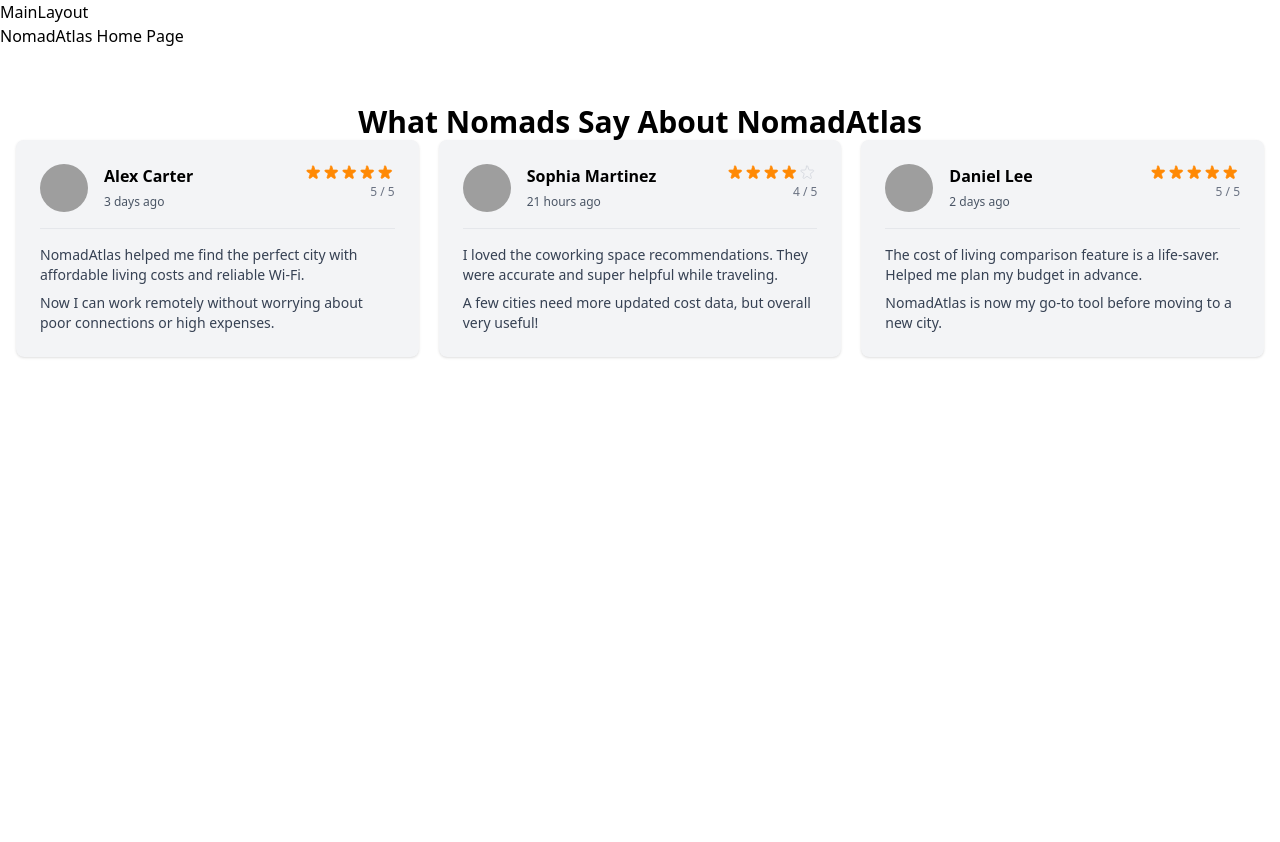
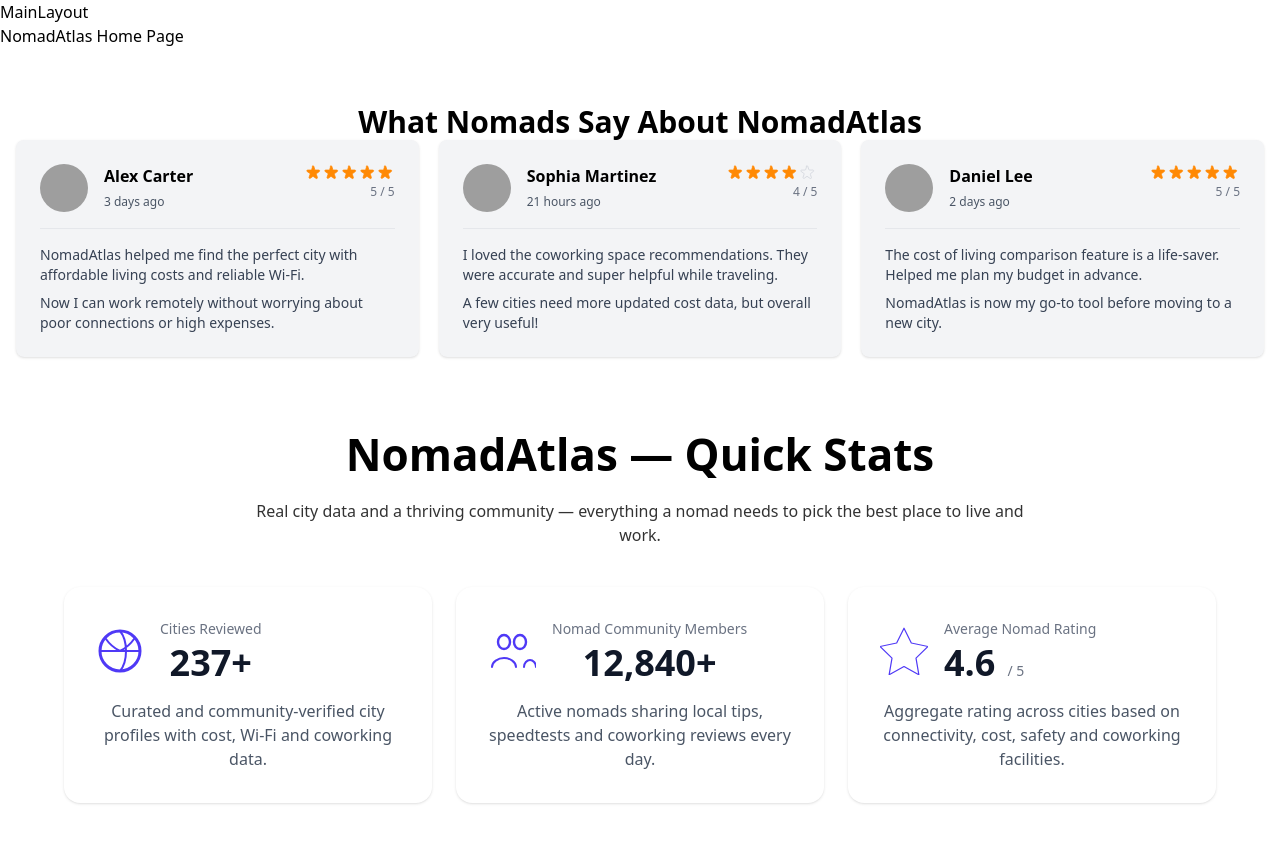
Before and after one commit to abdulbariks/NomadAtlas-Client, a React (Vite) app: page / in a window 1280 px wide. Before the commit the page ends 800 px from the top, so only its background shows below. Built offline with nearby package versions, Linux system fonts and the light colour scheme; grey boxes are pictures that could not be loaded.

Commit message:
Milestones added

```diff
--- a/package.json
+++ b/package.json
@@ -12,6 +12,7 @@
   "dependencies": {
     "@tailwindcss/vite": "^4.1.13",
     "react": "^19.1.1",
+    "react-countup": "^6.5.3",
     "react-dom": "^19.1.1",
     "react-router": "^7.9.1",
     "tailwindcss": "^4.1.13"
--- /dev/null
+++ b/src/components/Milestones.jsx
@@ -0,0 +1,103 @@
+import React from "react";
+import CountUp from "react-countup";
+
+const IconGlobe = ({ className = "w-10 h-10" }) => (
+  <svg className={className} viewBox="0 0 24 24" fill="none" aria-hidden>
+    <path d="M12 2a10 10 0 100 20 10 10 0 000-20z" stroke="currentColor" strokeWidth="1.5" strokeLinecap="round" strokeLinejoin="round"/>
+    <path d="M2 12h20M12 2c2.5 3 3 7 3 10s-.5 7-3 10M5 6c2 3 5 5 7 6 2-1 5-3 7-6" stroke="currentColor" strokeWidth="1" strokeLinecap="round" strokeLinejoin="round"/>
+  </svg>
+);
+
+const IconUsers = ({ className = "w-10 h-10" }) => (
+  <svg className={className} viewBox="0 0 24 24" fill="none" aria-hidden>
+    <path d="M16 11c1.657 0 3-1.567 3-3.5S17.657 4 16 4s-3 1.567-3 3.5S14.343 11 16 11zM8 11c1.657 0 3-1.567 3-3.5S9.657 4 8 4 5 5.567 5 7.5 6.343 11 8 11z" stroke="currentColor" strokeWidth="1.2" strokeLinecap="round" strokeLinejoin="round"/>
+    <path d="M2 20c0-2.5 3-4.5 6-4.5s6 2 6 4.5M18 20c0-2 1.5-3.5 3-3.5s3 1.5 3 3.5" stroke="currentColor" strokeWidth="1" strokeLinecap="round" strokeLinejoin="round"/>
+  </svg>
+);
+
+const IconStar = ({ className = "w-10 h-10" }) => (
+  <svg className={className} viewBox="0 0 24 24" fill="none" aria-hidden>
+    <path d="M12 .587l3.668 7.431L24 9.748l-6 5.848 1.416 8.264L12 19.771 4.584 23.86 6 15.596 0 9.748l8.332-1.73L12 .587z" stroke="currentColor" strokeWidth="0.6" strokeLinecap="round" strokeLinejoin="round" />
+  </svg>
+);
+
+const Milestones = () => {
+  return (
+    <div className="text-center mt-10 flex flex-col items-center px-4">
+      <div className="max-w-3xl">
+        <h1 className="text-[2.25rem] md:text-[2.75rem] font-extrabold">NomadAtlas — Quick Stats</h1>
+        <p className="font-medium opacity-80 mt-3">
+          Real city data and a thriving community — everything a nomad needs to pick the best place to live and work.
+        </p>
+      </div>
+
+      <div className="mb-10 md:flex md:flex-row md:gap-6 md:mt-10 flex flex-col gap-6 mt-10 w-full max-w-6xl">
+        {/* Cities Reviewed */}
+        <div className="flex-1 bg-white px-8 py-8 rounded-2xl flex flex-col gap-4 items-start shadow-sm">
+          <div className="flex items-center gap-4">
+            <div className="text-indigo-600">
+              <IconGlobe className="w-12 h-12" />
+            </div>
+            <div>
+              <div className="text-sm text-gray-500">Cities Reviewed</div>
+              <div className="text-4xl font-extrabold mt-1 text-gray-900">
+                <CountUp duration={3} enableScrollSpy scrollSpyDelay={200} end={237} />+
+              </div>
+            </div>
+          </div>
+          <p className="text-gray-600">
+            Curated and community-verified city profiles with cost, Wi-Fi and coworking data.
+          </p>
+        </div>
+
+        {/* Nomad Community Members */}
+        <div className="flex-1 bg-white px-8 py-8 rounded-2xl flex flex-col gap-4 items-start shadow-sm">
+          <div className="flex items-center gap-4">
+            <div className="text-indigo-600">
+              <IconUsers className="w-12 h-12" />
+            </div>
+            <div>
+              <div className="text-sm text-gray-500">Nomad Community Members</div>
+              <div className="text-4xl font-extrabold mt-1 text-gray-900">
+                <CountUp duration={3} enableScrollSpy scrollSpyDelay={200} end={12840} />+
+              </div>
+            </div>
+          </div>
+          <p className="text-gray-600">
+            Active nomads sharing local tips, speedtests and coworking reviews every day.
+          </p>
+        </div>
+
+        {/* Average Nomad Rating */}
+        <div className="flex-1 bg-white px-8 py-8 rounded-2xl flex flex-col gap-4 items-start shadow-sm">
+          <div className="flex items-center gap-4">
+            <div className="text-indigo-600">
+              <IconStar className="w-12 h-12" />
+            </div>
+            <div>
+              <div className="text-sm text-gray-500">Average Nomad Rating</div>
+              <div className="flex items-baseline gap-3 mt-1">
+                <div className="text-4xl font-extrabold text-gray-900">
+                  <CountUp
+                    duration={3}
+                    enableScrollSpy
+                    scrollSpyDelay={200}
+                    end={4.6}
+                    decimals={1}
+                    decimal="."
+                  />
+                </div>
+                <div className="text-sm text-gray-500">/ 5</div>
+              </div>
+            </div>
+          </div>
+          <p className="text-gray-600">
+            Aggregate rating across cities based on connectivity, cost, safety and coworking facilities.
+          </p>
+        </div>
+      </div>
+    </div>
+  );
+};
+
+export default Milestones;
--- a/src/pages/Home.jsx
+++ b/src/pages/Home.jsx
@@ -1,11 +1,14 @@
 import React from "react";
-import Reviews from "./components/Reviews";
+
+import Milestones from "../components/Milestones";
+import Reviews from "../components/Reviews";
 
 const Home = () => {
   return (
     <div>
       <h2>NomadAtlas Home Page</h2>
-      <Reviews />
+      <Reviews/>
+      <Milestones/>
     </div>
   );
 };
```
Also changed, not shown: src/components/Reviews.jsx (renamed from src/pages/components/Reviews.jsx), 1 other file (tests, documents, lock files or other folders).
